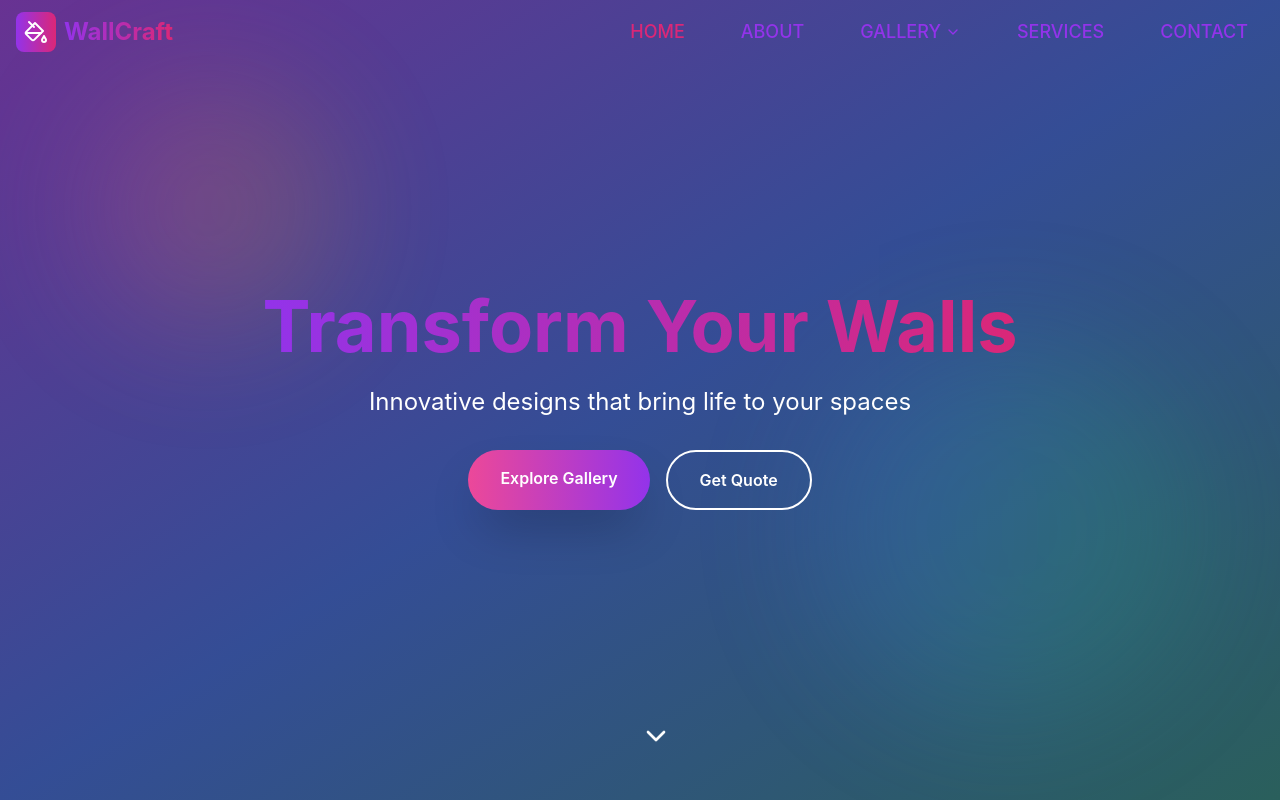
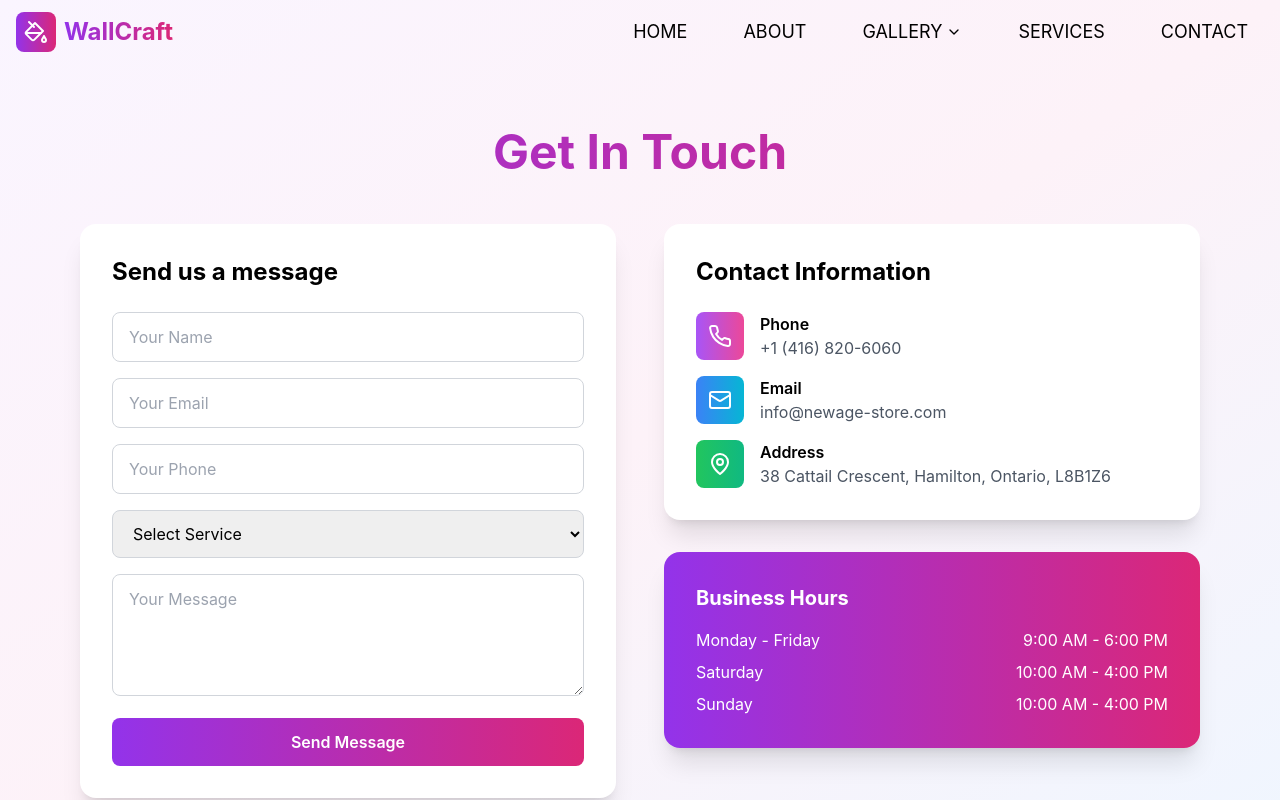
Before and after one commit to Rehan-M/wallcraft-website, a React (Create React App) app: page /contact in a window 1280 px wide. Before the commit this address led to /contact#home. Shown: the top 800 px of the page. Built offline with nearby package versions, Linux system fonts and the light colour scheme.

Commit message:
Fix routing: updated Header, Footer, and App.js to use react-router-dom

```diff
--- a/src/App.js
+++ b/src/App.js
@@ -1,62 +1,45 @@
-import React, { useState, useEffect } from 'react';
-import { Router } from './components/Common/Router';
-import Header from './components/Layout/Header';
-import Footer from './components/Layout/Footer';
-import HomePage from './pages/HomePage';
-import AboutPage from './pages/AboutPage';
-import ServicesPage from './pages/ServicesPage';
-import GalleryPage from './pages/GalleryPage';
-import ContactPage from './pages/ContactPage';
+import React from "react";
+import { Routes, Route } from "react-router-dom";
+import Header from "./components/Layout/Header";
+import Footer from "./components/Layout/Footer";
+import HomePage from "./pages/HomePage";
+import AboutPage from "./pages/AboutPage";
+import ServicesPage from "./pages/ServicesPage";
+import GalleryPage from "./pages/GalleryPage";
+import ContactPage from "./pages/ContactPage";
 
 export default function App() {
-  const [currentPage, setCurrentPage] = useState('home');
+  return (
+    <div className="min-h-screen bg-gray-50">
+      {/* Header always visible */}
+      <Header />
 
-  // Listen for navigation events
-  useEffect(() => {
-    const handleNavigate = (e) => {
-      setCurrentPage(e.detail.page);
-      window.scrollTo(0, 0);
-    };
+      {/* Page Content */}
+      <div className="w-full">
+        <Routes>
+          {/* Home */}
+          <Route path="/" element={<HomePage />} />
+          <Route path="/home" element={<HomePage />} />
 
-    window.addEventListener('navigate', handleNavigate);
-    return () => window.removeEventListener('navigate', handleNavigate);
-  }, []);
+          {/* About */}
+          <Route path="/about" element={<AboutPage />} />
 
-  // Handle browser back/forward
-  useEffect(() => {
-    const handlePopState = () => {
-      const hash = window.location.hash.slice(1) || 'home';
-      setCurrentPage(hash);
-    };
+          {/* Services */}
+          <Route path="/services" element={<ServicesPage />} />
 
-    window.addEventListener('popstate', handlePopState);
-    return () => window.removeEventListener('popstate', handlePopState);
-  }, []);
+          {/* Gallery and subcategories */}
+          <Route path="/gallery" element={<GalleryPage category="all" />} />
+          <Route path="/gallery-fluted" element={<GalleryPage category="fluted" />} />
+          <Route path="/gallery-pvc" element={<GalleryPage category="pvc" />} />
+          <Route path="/gallery-wainscoting" element={<GalleryPage category="wainscoting" />} />
 
-  // Update URL hash when page changes
-  useEffect(() => {
-    window.location.hash = currentPage;
-  }, [currentPage]);
+          {/* Contact */}
+          <Route path="/contact" element={<ContactPage />} />
+        </Routes>
+      </div>
 
-  return (
-    <Router>
-      <div className="min-h-screen bg-gray-50">
-        <Header currentPage={currentPage} />
-
-        {/* Page Content */}
-        <div className="w-full">
-          {currentPage === 'home' && <HomePage />}
-          {currentPage === 'about' && <AboutPage />}
-          {currentPage === 'services' && <ServicesPage />}
-          {currentPage === 'gallery' && <GalleryPage category="all" />}
-          {currentPage === 'gallery-fluted' && <GalleryPage category="fluted" />}
-          {currentPage === 'gallery-pvc' && <GalleryPage category="pvc" />}
-          {currentPage === 'gallery-wainscoting' && <GalleryPage category="wainscoting" />}
-          {currentPage === 'contact' && <ContactPage />}
-        </div>
-
-        <Footer />
-      </div>
-    </Router>
+      {/* Footer always visible */}
+      <Footer />
+    </div>
   );
 }
--- a/src/components/Layout/Footer.js
+++ b/src/components/Layout/Footer.js
@@ -1,12 +1,13 @@
-import React from 'react';
-import { Facebook, Instagram, Twitter, Linkedin, PaintBucket } from 'lucide-react';
-import { Link } from 'react-router-dom';
+import React from "react";
+import { Facebook, Instagram, Twitter, Linkedin, PaintBucket } from "lucide-react";
+import { Link } from "react-router-dom"; // ✅ use react-router-dom
 
 export default function Footer() {
   return (
     <footer className="bg-gradient-to-r from-purple-900 to-pink-900 text-white py-12">
       <div className="max-w-6xl mx-auto px-4">
         <div className="grid md:grid-cols-4 gap-8 mb-8">
+          {/* Logo / About */}
           <div>
             <div className="flex items-center gap-2 mb-4">
               <div className="bg-white/20 p-2 rounded-lg">
@@ -14,46 +15,47 @@ export default function Footer() {
               </div>
               <span className="text-xl font-bold">WallCraft</span>
             </div>
-            <p className="text-white/80">Transforming spaces with innovative wall designs since 2010.</p>
+            <p className="text-white/80">
+              Transforming spaces with innovative wall designs since 2010.
+            </p>
           </div>
 
+          {/* Quick Links */}
           <div>
             <h4 className="font-bold mb-4">Quick Links</h4>
             <ul className="space-y-2 text-white/80">
-              <li><Link to="home" className="hover:text-white transition-colors">Home</Link></li>
-              <li><Link to="about" className="hover:text-white transition-colors">About</Link></li>
-              <li><Link to="services" className="hover:text-white transition-colors">Services</Link></li>
-              <li><Link to="contact" className="hover:text-white transition-colors">Contact</Link></li>
+              <li><Link to="/home" className="hover:text-white transition-colors">Home</Link></li>
+              <li><Link to="/about" className="hover:text-white transition-colors">About</Link></li>
+              <li><Link to="/services" className="hover:text-white transition-colors">Services</Link></li>
+              <li><Link to="/contact" className="hover:text-white transition-colors">Contact</Link></li>
             </ul>
           </div>
 
+          {/* Services */}
           <div>
             <h4 className="font-bold mb-4">Services</h4>
             <ul className="space-y-2 text-white/80">
-              <li><Link to="gallery-fluted" className="hover:text-white transition-colors">Fluted Panels</Link></li>
-              <li><Link to="gallery-pvc" className="hover:text-white transition-colors">PVC Panels</Link></li>
-              <li><Link to="gallery-wainscoting" className="hover:text-white transition-colors">Wainscoting</Link></li>
+              <li><Link to="/gallery-fluted" className="hover:text-white transition-colors">Fluted Panels</Link></li>
+              <li><Link to="/gallery-pvc" className="hover:text-white transition-colors">PVC Panels</Link></li>
+              <li><Link to="/gallery-wainscoting" className="hover:text-white transition-colors">Wainscoting</Link></li>
               <li>Custom Designs</li>
             </ul>
           </div>
 
+          {/* Social & Contact */}
           <div>
             <h4 className="font-bold mb-4">Connect</h4>
             <div className="flex gap-3 mb-4">
-            <button
-     onClick={() => alert("Facebook link coming soon!")} className="bg-white/20 p-2 rounded-lg hover:bg-white/30 transition-colors">
+              <button onClick={() => alert("Facebook link coming soon!")} className="bg-white/20 p-2 rounded-lg hover:bg-white/30 transition-colors">
                 <Facebook className="w-5 h-5" />
               </button>
-              <button
-     onClick={() => alert("Instagram link coming soon!")} className="bg-white/20 p-2 rounded-lg hover:bg-white/30 transition-colors">
+              <button onClick={() => alert("Instagram link coming soon!")} className="bg-white/20 p-2 rounded-lg hover:bg-white/30 transition-colors">
                 <Instagram className="w-5 h-5" />
               </button>
-              <button
-     onClick={() => alert("Twitter link coming soon!")} className="bg-white/20 p-2 rounded-lg hover:bg-white/30 transition-colors">
+              <button onClick={() => alert("Twitter link coming soon!")} className="bg-white/20 p-2 rounded-lg hover:bg-white/30 transition-colors">
                 <Twitter className="w-5 h-5" />
               </button>
-              <button
-     onClick={() => alert("Linkedin link coming soon!")} className="bg-white/20 p-2 rounded-lg hover:bg-white/30 transition-colors">
+              <button onClick={() => alert("LinkedIn link coming soon!")} className="bg-white/20 p-2 rounded-lg hover:bg-white/30 transition-colors">
                 <Linkedin className="w-5 h-5" />
               </button>
             </div>
--- a/src/components/Layout/Header.js
+++ b/src/components/Layout/Header.js
@@ -1,27 +1,27 @@
-import React, { useState, useEffect } from 'react';
-import { ChevronDown, Menu, X, PaintBucket } from 'lucide-react';
-import { Link } from 'react-router-dom';  // ✅ use react-router-dom instead of ../Common/Router
+import React, { useState, useEffect } from "react";
+import { ChevronDown, Menu, X, PaintBucket } from "lucide-react";
+import { Link } from "react-router-dom"; // ✅ use react-router-dom
 
-export default function Header({ currentPage }) {
+export default function Header() {
   const [galleryDropdownOpen, setGalleryDropdownOpen] = useState(false);
   const [mobileMenuOpen, setMobileMenuOpen] = useState(false);
-  const [scrolled, setScrolled] = useState(false); // ✅ FIX added
+  const [scrolled, setScrolled] = useState(false);
 
   useEffect(() => {
     const handleScroll = () => setScrolled(window.scrollY > 20);
-    window.addEventListener('scroll', handleScroll);
-    return () => window.removeEventListener('scroll', handleScroll);
+    window.addEventListener("scroll", handleScroll);
+    return () => window.removeEventListener("scroll", handleScroll);
   }, []);
 
   return (
     <nav
       className={`fixed top-0 left-0 right-0 z-50 transition-all duration-300 ${
-        scrolled ? 'bg-white shadow-lg' : 'bg-transparent'
+        scrolled ? "bg-white shadow-lg" : "bg-transparent"
       }`}
     >
       <div className="container mx-auto px-4">
         <div className="flex justify-between items-center h-16">
-          {/* Logo Section */}
+          {/* Logo */}
           <Link to="/home" className="flex items-center gap-2 cursor-pointer">
             <div className="bg-gradient-to-r from-purple-600 to-pink-600 p-2 rounded-lg">
               <PaintBucket className="w-6 h-6 text-white" />
@@ -33,27 +33,10 @@ export default function Header({ currentPage }) {
 
           {/* Desktop Menu */}
           <div className="hidden md:flex items-center space-x-6">
-            <Link
-              to="/home"
-              className="px-4 py-2 text-lg hover:text-pink-600 transition-colors"
-              style={{
-                color: currentPage === 'home' ? '#db2777' : '#9333ea',
-                fontWeight: '500',
-                textDecoration: 'none',
-              }}
-            >
+            <Link to="/home" className="px-4 py-2 text-lg hover:text-pink-600 transition-colors">
               HOME
             </Link>
-
-            <Link
-              to="/about"
-              className="px-4 py-2 text-lg hover:text-pink-600 transition-colors"
-              style={{
-                color: currentPage === 'about' ? '#db2777' : '#9333ea',
-                fontWeight: '500',
-                textDecoration: 'none',
-              }}
-            >
+            <Link to="/about" className="px-4 py-2 text-lg hover:text-pink-600 transition-colors">
               ABOUT
             </Link>
 
@@ -66,85 +49,36 @@ export default function Header({ currentPage }) {
               <Link
                 to="/gallery"
                 className="px-4 py-2 text-lg hover:text-pink-600 transition-colors flex items-center gap-1"
-                style={{
-                  color: currentPage?.includes('gallery') ? '#db2777' : '#9333ea',
-                  fontWeight: '500',
-                  display: 'flex',
-                  textDecoration: 'none',
-                }}
               >
                 GALLERY
                 <ChevronDown className="w-4 h-4" />
               </Link>
 
-              {/* Dropdown Menu */}
               {galleryDropdownOpen && (
                 <div
-                  style={{
-                    position: 'absolute',
-                    top: '100%',
-                    left: 0,
-                    marginTop: '4px',
-                    backgroundColor: 'white',
-                    border: '2px solid #db2777',
-                    borderRadius: '8px',
-                    boxShadow: '0 10px 25px rgba(219, 39, 119, 0.2)',
-                    width: '250px',
-                    zIndex: 1000,
-                  }}
+                  className="absolute top-full left-0 mt-1 bg-white border-2 border-pink-500 rounded-lg shadow-xl w-60 z-50"
                 >
                   <Link
                     to="/gallery"
-                    style={{
-                      display: 'block',
-                      padding: '12px 16px',
-                      color: '#9333ea',
-                      fontWeight: '500',
-                      textDecoration: 'none',
-                      borderRadius: '6px 6px 0 0',
-                    }}
+                    className="block px-4 py-2 text-purple-700 hover:bg-pink-50"
                   >
                     All Gallery
                   </Link>
-
-                  <div style={{ borderTop: '2px solid #f9a8d4' }}></div>
-
                   <Link
                     to="/gallery-fluted"
-                    style={{
-                      display: 'block',
-                      padding: '12px 16px',
-                      color: '#9333ea',
-                      fontWeight: '500',
-                      textDecoration: 'none',
-                    }}
+                    className="block px-4 py-2 text-purple-700 hover:bg-pink-50"
                   >
                     Fluted Panel Designs
                   </Link>
-
                   <Link
                     to="/gallery-pvc"
-                    style={{
-                      display: 'block',
-                      padding: '12px 16px',
-                      color: '#9333ea',
-                      fontWeight: '500',
-                      textDecoration: 'none',
-                    }}
+                    className="block px-4 py-2 text-purple-700 hover:bg-pink-50"
                   >
                     PVC Panel Designs
                   </Link>
-
                   <Link
                     to="/gallery-wainscoting"
-                    style={{
-                      display: 'block',
-                      padding: '12px 16px',
-                      color: '#9333ea',
-                      fontWeight: '500',
-                      textDecoration: 'none',
-                      borderRadius: '0 0 6px 6px',
-                    }}
+                    className="block px-4 py-2 text-purple-700 hover:bg-pink-50"
                   >
                     Wainscoting Designs
                   </Link>
@@ -152,27 +86,10 @@ export default function Header({ currentPage }) {
               )}
             </div>
 
-            <Link
-              to="/services"
-              className="px-4 py-2 text-lg hover:text-pink-600 transition-colors"
-              style={{
-                color: currentPage === 'services' ? '#db2777' : '#9333ea',
-                fontWeight: '500',
-                textDecoration: 'none',
-              }}
-            >
+            <Link to="/services" className="px-4 py-2 text-lg hover:text-pink-600 transition-colors">
               SERVICES
             </Link>
-
-            <Link
-              to="/contact"
-              className="px-4 py-2 text-lg hover:text-pink-600 transition-colors"
-              style={{
-                color: currentPage === 'contact' ? '#db2777' : '#9333ea',
-                fontWeight: '500',
-                textDecoration: 'none',
-              }}
-            >
+            <Link to="/contact" className="px-4 py-2 text-lg hover:text-pink-600 transition-colors">
               CONTACT
             </Link>
           </div>
@@ -190,34 +107,19 @@ export default function Header({ currentPage }) {
       {/* Mobile Menu */}
       {mobileMenuOpen && (
         <div className="md:hidden bg-white border-t border-gray-200 shadow-lg">
-          <Link
-            to="/home"
-            className="block w-full text-left px-4 py-3 font-medium text-purple-600 hover:bg-purple-50 hover:text-pink-600 transition-colors"
-          >
+          <Link to="/home" className="block px-4 py-3 text-purple-600 hover:bg-purple-50 hover:text-pink-600">
             Home
           </Link>
-          <Link
-            to="/about"
-            className="block w-full text-left px-4 py-3 font-medium text-purple-600 hover:bg-purple-50 hover:text-pink-600 transition-colors"
-          >
+          <Link to="/about" className="block px-4 py-3 text-purple-600 hover:bg-purple-50 hover:text-pink-600">
             About
           </Link>
-          <Link
-            to="/gallery"
-            className="block w-full text-left px-4 py-3 font-medium text-purple-600 hover:bg-purple-50 hover:text-pink-600 transition-colors"
-          >
+          <Link to="/gallery" className="block px-4 py-3 text-purple-600 hover:bg-purple-50 hover:text-pink-600">
             Gallery
           </Link>
-          <Link
-            to="/services"
-            className="block w-full text-left px-4 py-3 font-medium text-purple-600 hover:bg-purple-50 hover:text-pink-600 transition-colors"
-          >
+          <Link to="/services" className="block px-4 py-3 text-purple-600 hover:bg-purple-50 hover:text-pink-600">
             Services
           </Link>
-          <Link
-            to="/contact"
-            className="block w-full text-left px-4 py-3 font-medium text-purple-600 hover:bg-purple-50 hover:text-pink-600 transition-colors"
-          >
+          <Link to="/contact" className="block px-4 py-3 text-purple-600 hover:bg-purple-50 hover:text-pink-600">
             Contact
           </Link>
         </div>
```
